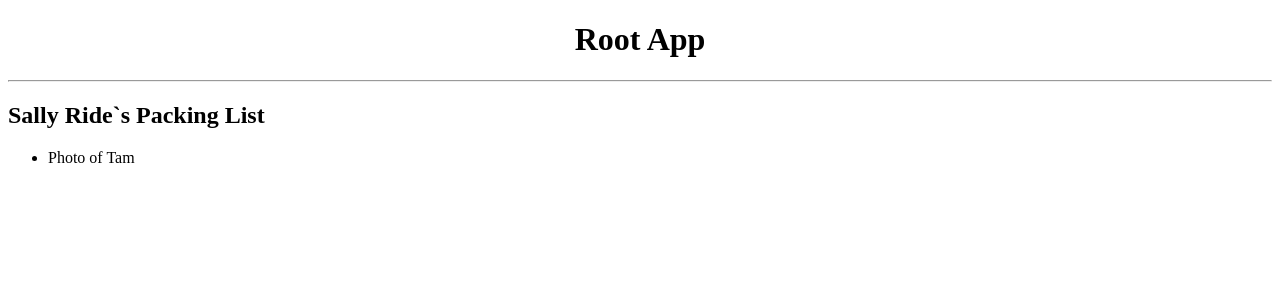
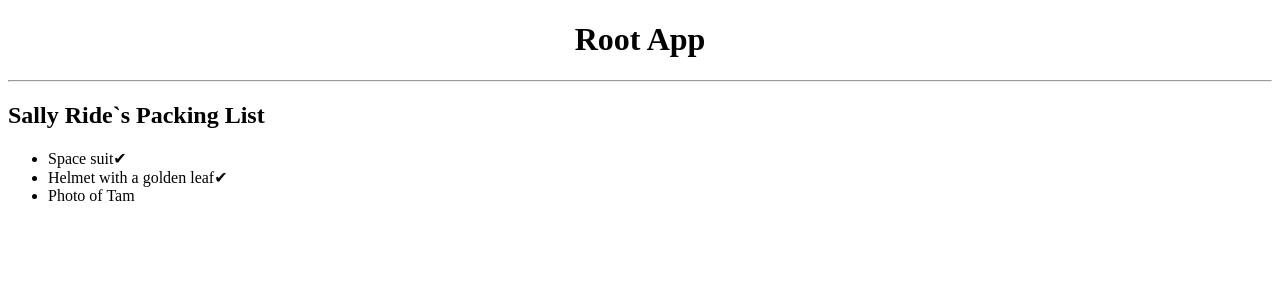
Before and after one commit to this-is-emon/react-documentation, a React (Vite) app in the folder describingUi/: page / in a window 1280 px wide. Shown: the top 300 px of the page. Built offline with nearby package versions, Linux system fonts and the light colour scheme.

Commit message:
Conditional Rendering with Ternary Operator

```diff
--- a/describingUi/src/components/ConditionalRendering/PackingList.jsx
+++ b/describingUi/src/components/ConditionalRendering/PackingList.jsx
@@ -2,16 +2,21 @@
 /* eslint-disable no-unused-vars */
 import React from "react";
 
+//Both of the conditional branches return <li className="item">...</li>
+/*
+    if (isPacked) {
+    return <li className="item">{name} ✔</li>;
+    }
+    return <li className="item">{name}</li>;
+*/
+//While this duplication isn’t harmful, it could make your code harder to maintain.
+//What if you want to change the className? You’d have to do it in two places in your code!
+//In such a situation, you could conditionally include a little JSX to make your code more DRY.
+
 function Item({ name, isPacked }) {
-  //If isPacked is true, the component will return nothing, null.
-  //Otherwise, it will return JSX to render.
-  if (isPacked) {
-    return null;
-  }
-  return <li className="isPacked">{name}</li>;
+  //Conditional (ternary) operator (? :)
+  return <li className="item">{isPacked ? name + "✔" : name}</li>;
 }
-//In practice, returning null from a component isn’t common
-//because it might surprise a developer trying to render it.
 
 function PackingList() {
   return (
```
